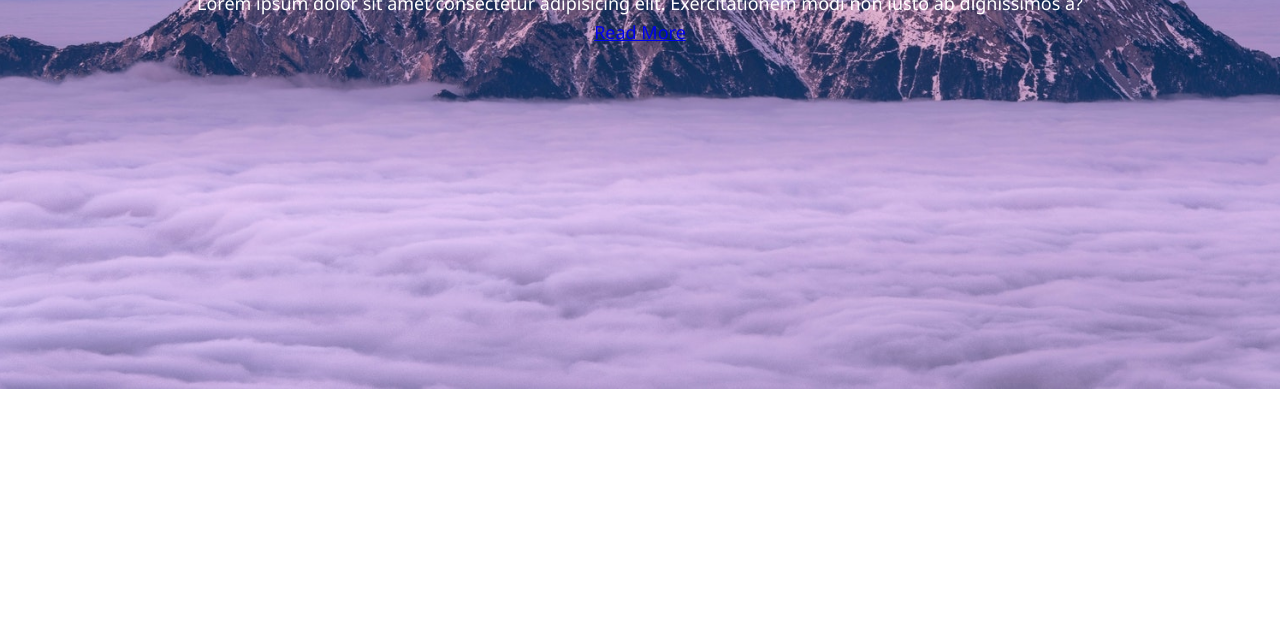
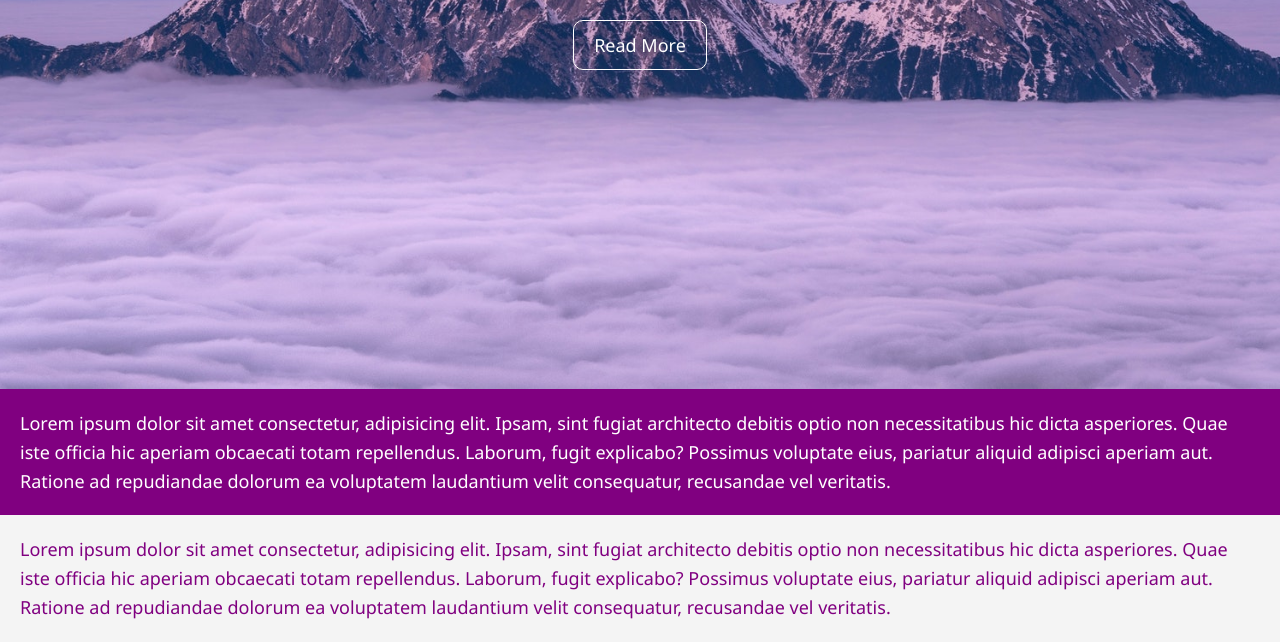
Before and after one commit to VisheshSingh/fullScreenLandings, a plain HTML site: page index.html in a window 1280 px wide. Shown: the part 411-1053 px from the top of the page. Before the commit the page ends 800 px from the top, so only its background shows below. Drawn offline with Linux system fonts and the light colour scheme.

Commit message:
Added content

```diff
--- a/index.html
+++ b/index.html
@@ -15,6 +15,19 @@
         <p>Lorem ipsum dolor sit amet consectetur adipisicing elit. Exercitationem modi non iusto ab dignissimos a?</p>
         <a href="#" class="button">Read More</a>
     </header>
+
+    <section id="section-a">
+        Lorem ipsum dolor sit amet consectetur, adipisicing elit. Ipsam, sint fugiat architecto debitis optio non necessitatibus
+        hic dicta asperiores. Quae iste officia hic aperiam obcaecati totam repellendus. Laborum, fugit explicabo? Possimus
+        voluptate eius, pariatur aliquid adipisci aperiam aut. Ratione ad repudiandae dolorum ea voluptatem laudantium velit
+        consequatur, recusandae vel veritatis.
+    </section>
+    <section id="section-b">
+        Lorem ipsum dolor sit amet consectetur, adipisicing elit. Ipsam, sint fugiat architecto debitis optio non necessitatibus
+        hic dicta asperiores. Quae iste officia hic aperiam obcaecati totam repellendus. Laborum, fugit explicabo? Possimus
+        voluptate eius, pariatur aliquid adipisci aperiam aut. Ratione ad repudiandae dolorum ea voluptatem laudantium velit
+        consequatur, recusandae vel veritatis.
+    </section>
 </body>
 
 </html>
--- a/styles.css
+++ b/styles.css
@@ -19,4 +19,44 @@ body {
   flex-direction: column;
   justify-content: center;
   align-items: center;
+  text-align: center;
 }
+
+#showcase h1 {
+  font-size: 50px;
+  line-height: 1.2;
+}
+
+#showcase p {
+  font-size: 20px;
+  padding: 0 20px;
+}
+
+#showcase a {
+  text-decoration: none;
+  color: #fff;
+  border: 1px solid #fff;
+  padding: 10px 20px;
+  border-radius: 10px;
+  margin-top: 20px;
+  transition: background 0.2s ease-in;
+}
+
+#showcase a:hover {
+  color: #fff;
+  background: rgb(207, 123, 137);
+}
+
+section {
+  color: purple;
+  padding: 20px;
+}
+
+#section-a {
+  background: purple;
+  color: #fff;
+}
+
+#section-b {
+  background: #f4f4f4;
+}
```
